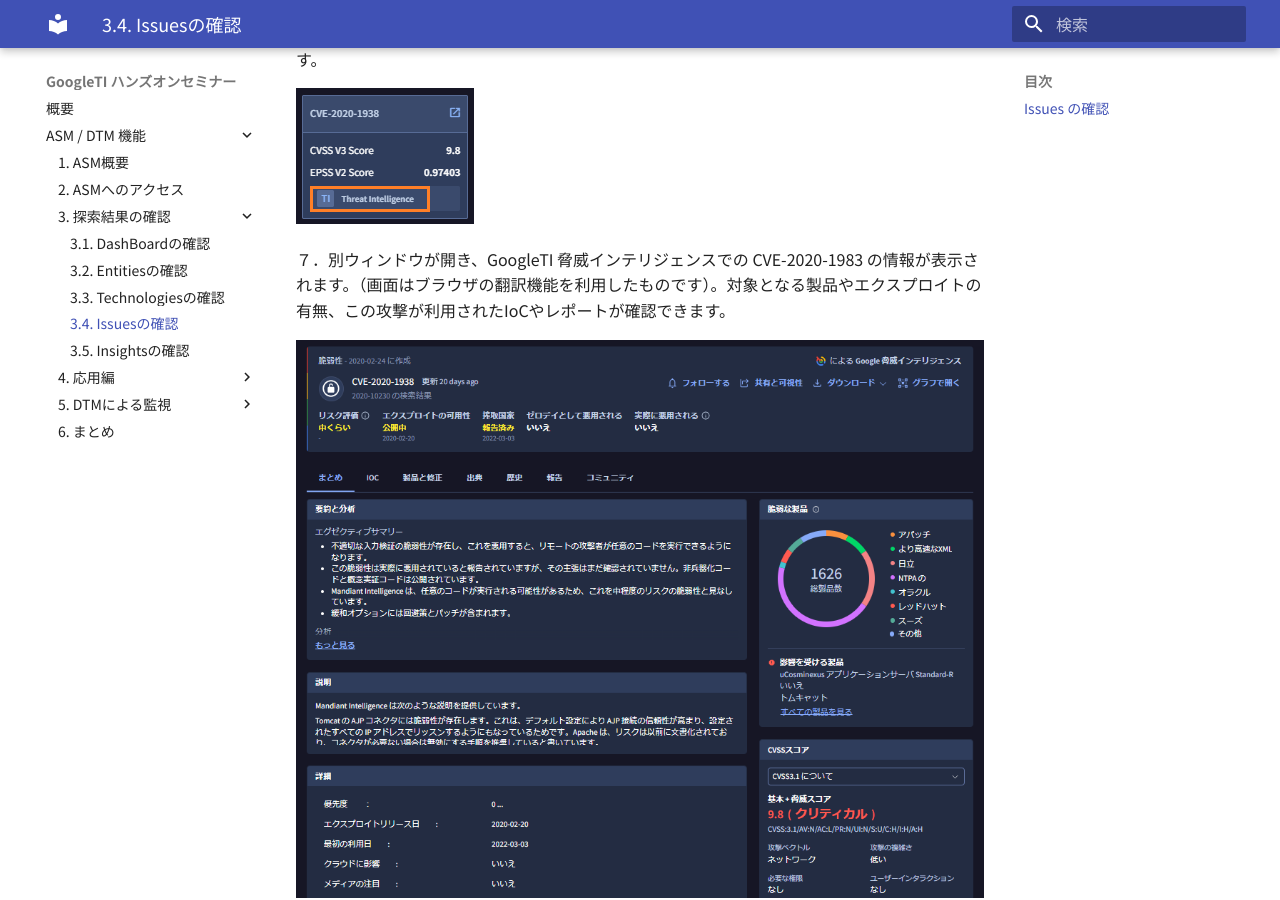
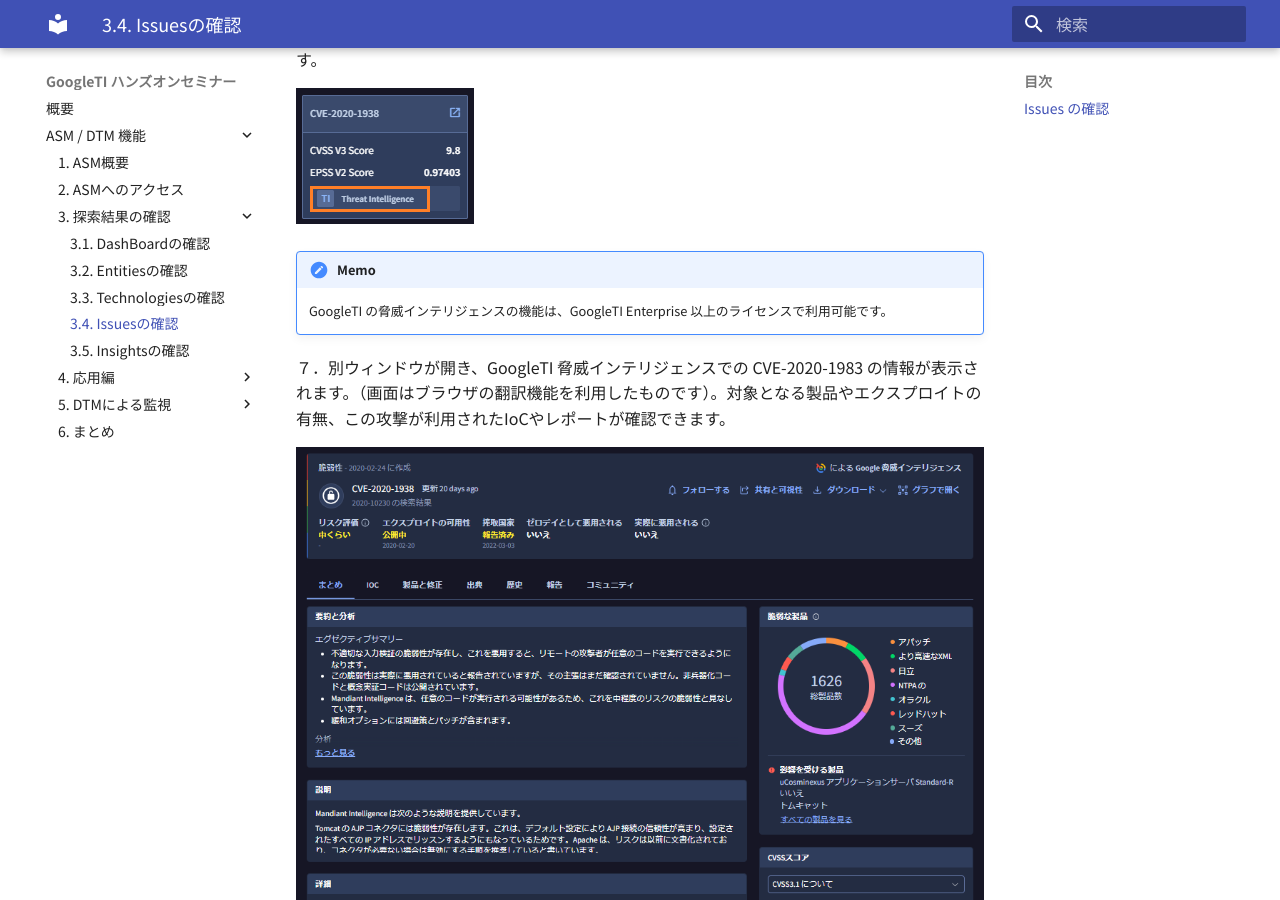
Before and after one commit to skiritan/gti-workshop, an MkDocs documentation site: the page built from docs/asm/034-check-issues.md, in a window 1280 px wide and 900 px high, scrolled down 2531 px. Built offline with MkDocs 1.6.1 and Material for MkDocs 9.7.7, drawn with Linux system fonts in a browser that asks for light colours.

Commit message:
rev20250313a

```diff
--- a/docs/asm/034-check-issues.md
+++ b/docs/asm/034-check-issues.md
@@ -41,6 +41,11 @@
 
 
 
+!!! memo
+    GoogleTI の脅威インテリジェンスの機能は、GoogleTI Enterprise 以上のライセンスで利用可能です。
+
+
+
 ７．別ウィンドウが開き、GoogleTI 脅威インテリジェンスでの CVE-2020-1983 の情報が表示されます。（画面はブラウザの翻訳機能を利用したものです）。対象となる製品やエクスプロイトの有無、この攻撃が利用されたIoCやレポートが確認できます。
 
 ![image-20250311193141512](images/image-20250311193141512.png)
```
